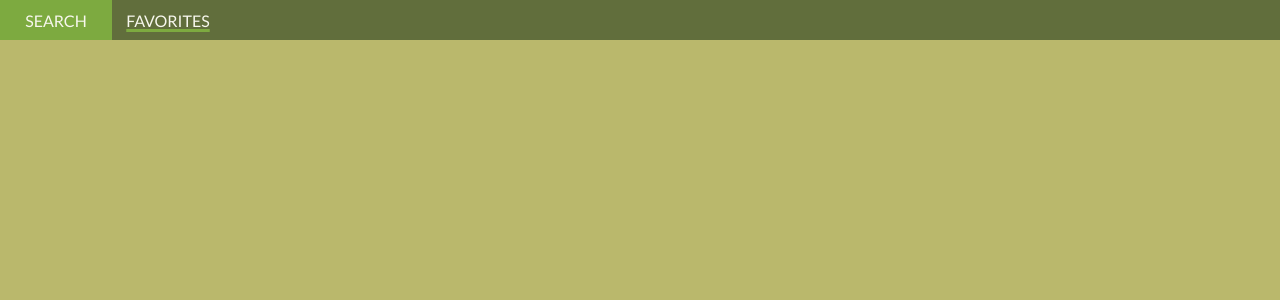
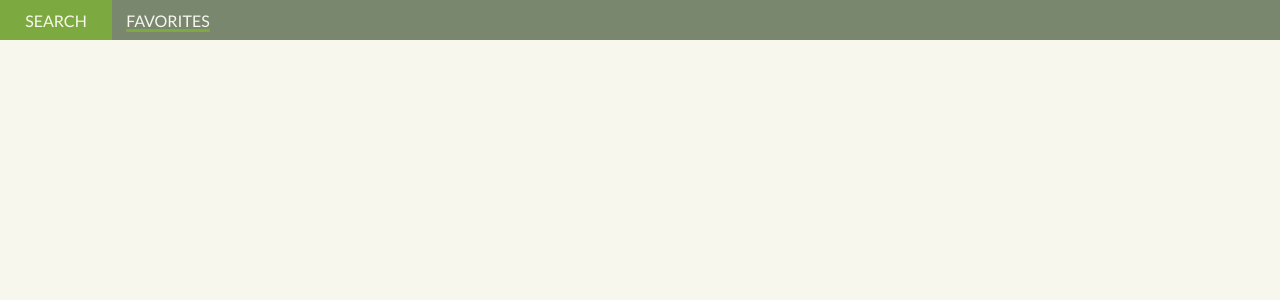
Before and after one commit to Jwensloff/brew-buddy, a React (Create React App) app: page /favorites in a window 1280 px wide. Shown: the top 300 px of the page. Built offline with nearby package versions, Linux system fonts and the light colour scheme.

Commit message:
Minor styling change

```diff
--- a/src/Components/FavoritesPage/FavoritesPage.scss
+++ b/src/Components/FavoritesPage/FavoritesPage.scss
@@ -7,9 +7,9 @@
   padding:  5rem 3rem;
   display: flex;
   // grid-template-rows: repeat(4, 1fr);
-  // background-color: $lightColor;
-  background-color: $oliveGreen;
-  height: 100vh;
+  background-color: $lightColor;
+  // background-color: $oliveGreen;
+  min-height: 100vh;
 }
 
 .favs-grid {
```
